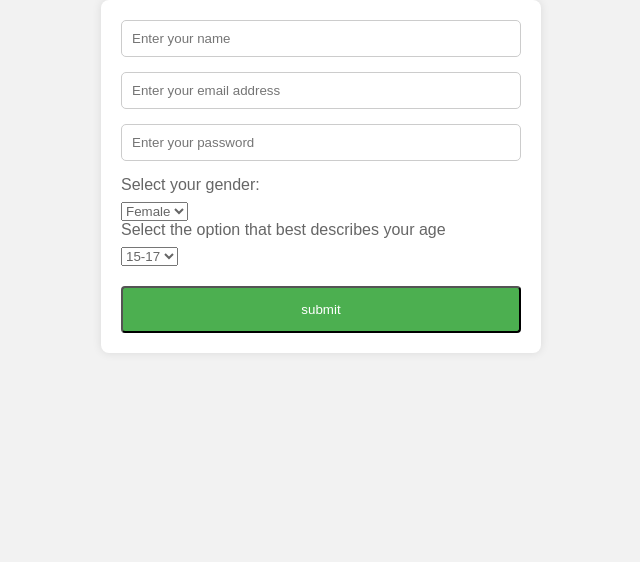
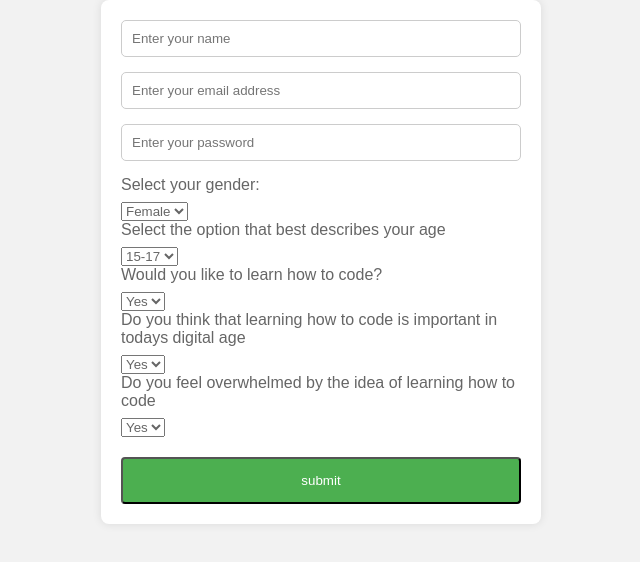
Before and after one commit to Sanele22-blip/HTML-Forms, a plain HTML site: page index.html in a window 1280 px wide. Shown: the part 108-670 px from the top of the page, without its empty margins (319-959 px from the left). Drawn offline with Linux system fonts and the light colour scheme.

Commit message:
updated my html

```diff
--- a/index.html
+++ b/index.html
@@ -31,6 +31,7 @@
     <option value="Female">Female</option>
     <option value="Male">Male</option>
 </select>
+
 <label for="Age">Select the option that best describes your age</label>
 <select name="Age" id="Age">
 <option value="Between 15 && 17">15-17</option>
@@ -40,6 +41,25 @@
 <option value="Between 46 && 60">46-60</option>
 <option value="Other">Other</option>
 </select>
+
+<label for="Learn">Would you like to learn how to code?</label>
+<select name="learn" id="learn">
+<option value="Yes">Yes</option>
+<option value="No">No</option>
+</select>
+
+<label for="Importance">Do you think that learning how to code is important in todays digital age</label>
+<select name="importance" id="importance">
+    <option value="Yes">Yes</option>
+    <option value="No">No</option>
+</select>
+
+<label for="Overwhelmed">Do you feel overwhelmed by the idea of learning how to code</label>
+<select name="overwhelmed" id="overwhelmed">
+    <option value="Yes">Yes</option>
+    <option value="Yes">Yes</option>
+</select>
+
 <input type="submit" value="submit" class="submit-button"/>
     </form>
 </body>
```
